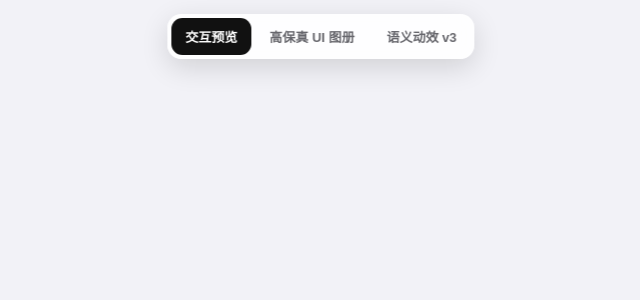
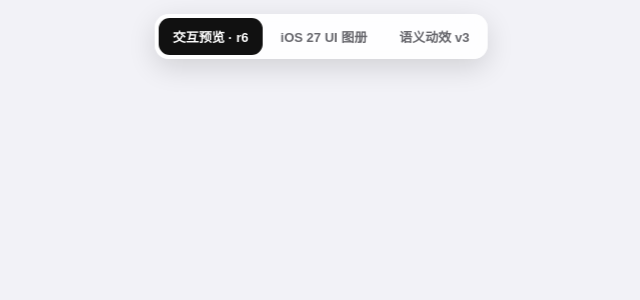
Before and after one commit to tevriq/chatgpt-vercel-test, a Next.js app: page / in a window 1280 px wide. Shown: the top 300 px of the page, without its empty margins (319-959 px from the left). Built offline with nearby package versions, Linux system fonts and the light colour scheme.

Commit message:
chore: label P14 preview as iOS 27 r6

```diff
--- a/pages/index.js
+++ b/pages/index.js
@@ -3,12 +3,12 @@
 export default function Home(){
   const [mode,setMode]=useState('interactive');
   const src=mode==='interactive'?'/api/prototype':mode==='gallery'?'/api/gallery':'/api/motion-v3';
-  const title=mode==='interactive'?'P14 interactive web review':mode==='gallery'?'P14 high fidelity UI gallery':'P14 semantic continuity motion v3';
+  const title=mode==='interactive'?'P14 iOS 27 r6 interactive review':mode==='gallery'?'P14 iOS 27 r6 high fidelity gallery':'P14 semantic continuity motion v3';
   const bg=mode==='motion'?'#07080d':mode==='interactive'?'#f2f2f7':'#ececf1';
   return <div style={{position:'fixed',inset:0,background:'#dedee3',fontFamily:'-apple-system,BlinkMacSystemFont,"SF Pro Display","PingFang SC",sans-serif'}}>
     <div style={{position:'fixed',top:14,left:'50%',transform:'translateX(-50%)',zIndex:50,display:'flex',gap:4,padding:4,borderRadius:14,background:'rgba(255,255,255,.9)',boxShadow:'0 8px 28px rgba(0,0,0,.14)',backdropFilter:'blur(18px)'}}>
-      <button onClick={()=>setMode('interactive')} style={btn(mode==='interactive')}>交互预览</button>
-      <button onClick={()=>setMode('gallery')} style={btn(mode==='gallery')}>高保真 UI 图册</button>
+      <button onClick={()=>setMode('interactive')} style={btn(mode==='interactive')}>交互预览 · r6</button>
+      <button onClick={()=>setMode('gallery')} style={btn(mode==='gallery')}>iOS 27 UI 图册</button>
       <button onClick={()=>setMode('motion')} style={btn(mode==='motion')}>语义动效 v3</button>
     </div>
     <iframe title={title} src={src} style={{position:'fixed',inset:0,width:'100vw',height:'100vh',border:0,background:bg}} />
```
